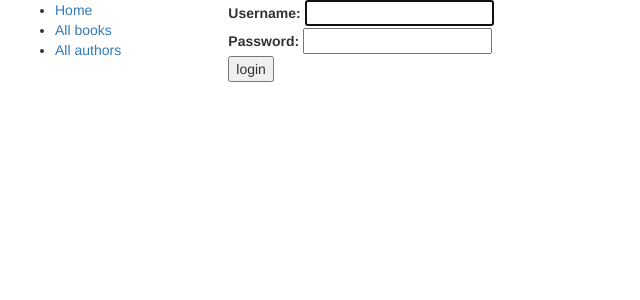
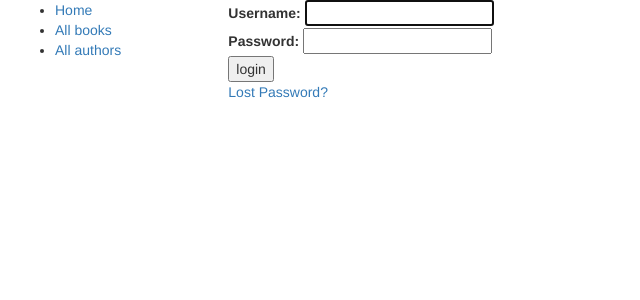
Before and after one commit to Alexmhack/django_library, a Django app: page /accounts/login/ in a window 1280 px wide. Shown: the top 300 px of the page, without its empty margins (0-640 px from the left). Run offline with Django 3.2, Linux system fonts and the light colour scheme; some libraries are stand-ins or nearby versions.

Commit message:
add password_reset link in login page

```diff
--- a/locallibrary/templates/registration/login.html
+++ b/locallibrary/templates/registration/login.html
@@ -30,6 +30,6 @@
 		</div>
 	</form>
 	{# Assumes that you have set the password reset view in the URLConf #}
-	{# <p><a href="{% url 'passsword_reset' %}">Lost Password?</a></p> #}
+	<p><a href="{% url 'password_reset' %}">Lost Password?</a></p>
 
 {% endblock content %}
```
